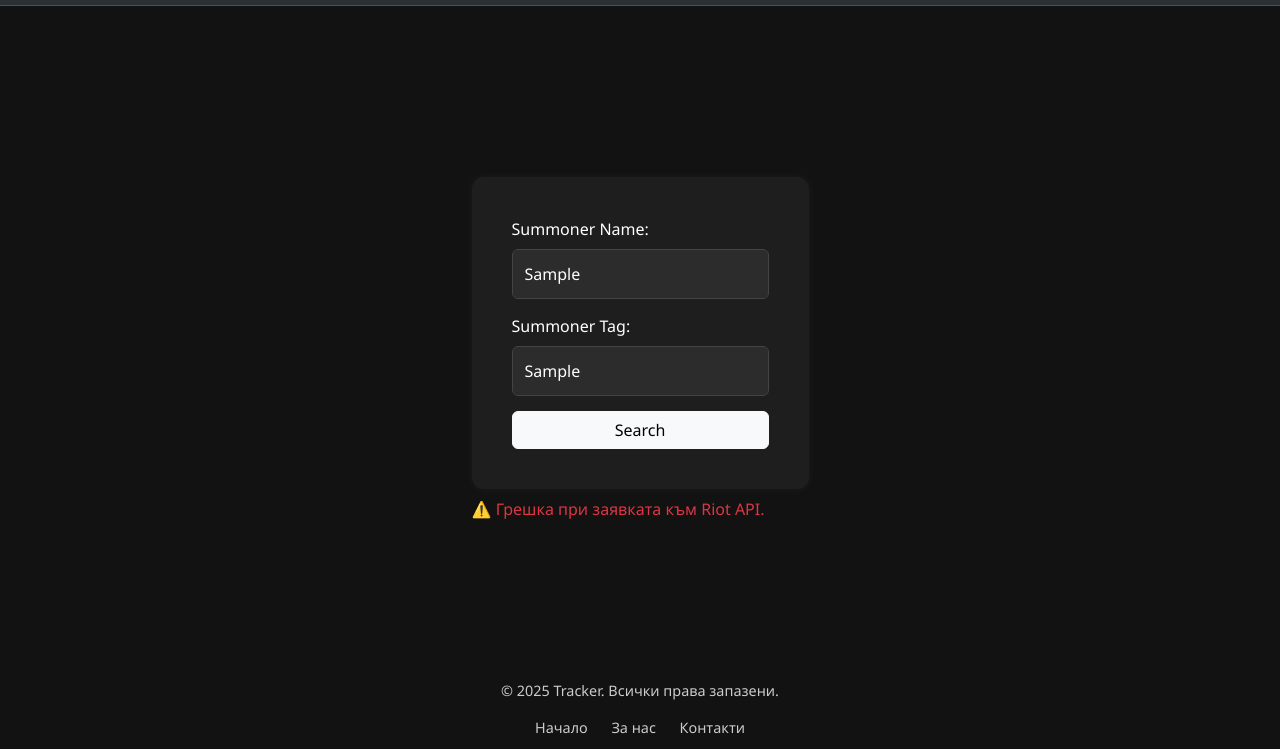
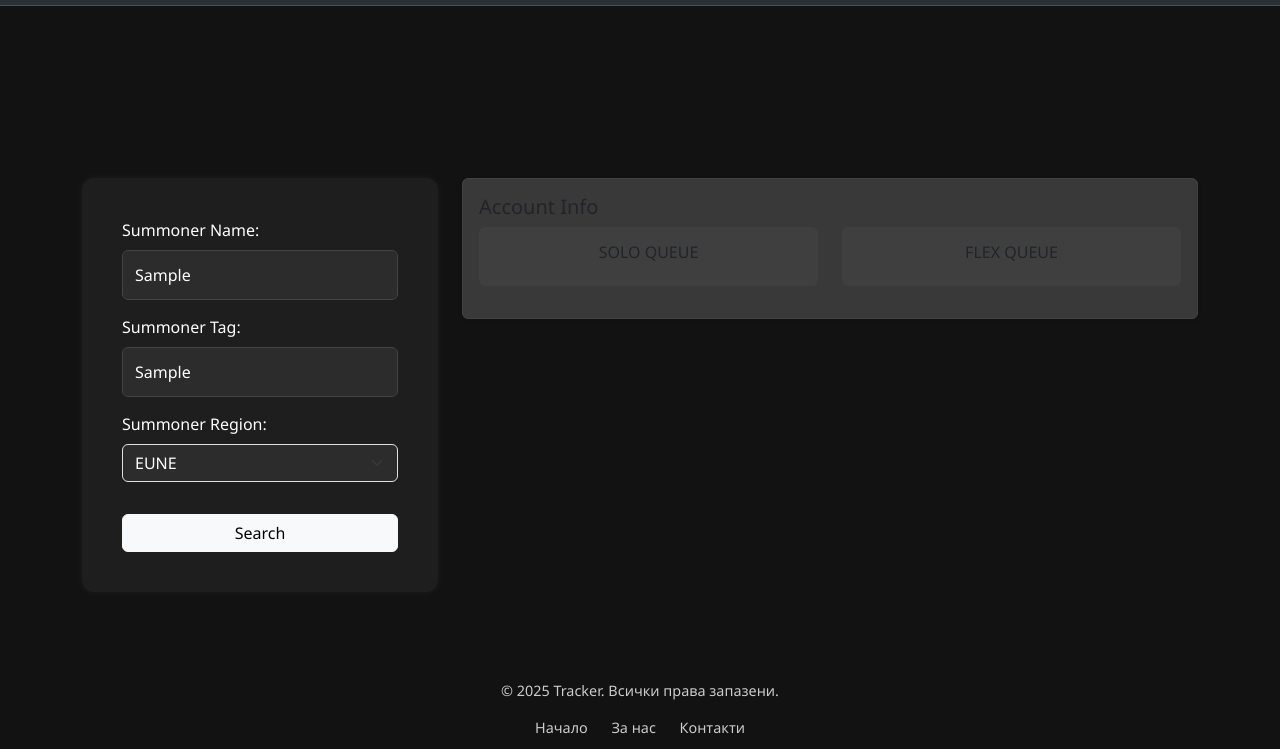
Before and after one commit to Beeemer/FinalProject, a plain HTML site: page SearchPlayer.html in a window 1280 px wide. Both pictures are taken after typing "Sample", "Sample" into the empty fields and a click on the button "Search". Shown: the part 51-800 px from the top of the page. Drawn offline with nearby package versions, Linux system fonts and the light colour scheme; no server answers.

Commit message:
search summ

```diff
--- a/SearchPlayer.html
+++ b/SearchPlayer.html
@@ -2,6 +2,7 @@
 <html lang="en">
 <head>
     <meta charset="UTF-8">
+    <meta name="viewport" content="width=device-width, initial-scale=1.0">
     <title>Search</title>
     <link href="    https://cdn.jsdelivr.net/npm/bootstrap@5.3.6/dist/css/bootstrap.min.css" rel="stylesheet" integrity="sha384-4Q6Gf2aSP4eDXB8Miphtr37CMZZQ5oXLH2yaXMJ2w8e2ZtHTl7GptT4jmndRuHDT" crossorigin="anonymous">
     <link rel="stylesheet" href="style.css">
@@ -31,8 +32,9 @@
         </div>
     </nav>
 
-    <div class="row justify-content-center">
-        <div class="col-lg">
+    <div class="container mt-5 pt-5">
+        <div class="row justify-content-center" id="formRow">
+            <div class="col-12 col-lg-4 mb-4" id="formDiv">
                 <form id="summonerForm">
                     <div class="md-3">
                         <label for="summonerName" class="form-label">Summoner Name:</label>
@@ -42,10 +44,19 @@
                         <label for="summonerTag" class="form-label">Summoner Tag:</label>
                         <input type="text" class="form-control" id="summonerTag" name="summonerTag" placeholder="#XXXX" required maxlength="5" autocomplete="off">
                     </div>
+                    <div class="md-3">
+                        <label for="region" class="form-label">Summoner Region:</label>
+                        <select class="form-select" id="region" name="region" required>
+                            <option value="eun1">EUNE</option>
+                            <option value="euw1">EUW</option>
+                            <option value="na1">NA</option>
+                        </select>
+                    </div>
                     <button type="submit" class="btn btn-light w-100">Search</button>
                 </form>
 
                 <div id="errorBox" class="text-danger mt-2"></div>
+            </div>
         </div>
     </div>
 
--- a/SearchSummoner.js
+++ b/SearchSummoner.js
@@ -1,5 +1,6 @@
 const form = document.getElementById("summonerForm");
 const errorBox = document.getElementById("errorBox");
+const formDiv = document.getElementById("formDiv");
 
 
 form.addEventListener("submit", async function (event) {
@@ -7,11 +8,14 @@ form.addEventListener("submit", async function (event) {
 
     const name = document.getElementById("summonerName").value.trim();
     const tag = document.getElementById("summonerTag").value.trim();
+    const region = document.getElementById("region");
+    const selectedRegion = region.value;
 
     const errors = [];
 
     if (!name) errors.push("Name is required");
     if (!tag) errors.push("Tag is required");
+    if (!region) errors.push("Region is required");
     if (name.length < 4) errors.push("Name is too short");
 
     if (errors.length > 0) {
@@ -22,16 +26,27 @@ form.addEventListener("submit", async function (event) {
     errorBox.innerHTML = "";
     sessionStorage.setItem("gameName", name);
     sessionStorage.setItem("gameTag", tag);
+    sessionStorage.setItem("gameRegion", selectedRegion);
 
-    await searchSummoner(name, tag);
+    setDisplay();
+
+    await searchSummoner(name, tag, selectedRegion);
 })
 
-async function searchSummoner(name, tag) {
+async function searchSummoner(name, tag, selectedRegion) {
     try {
-        const result = await fetch(`https://europe.api.riotgames.com/riot/account/v1/accounts/by-riot-id/${encodeURIComponent(name)}/${encodeURIComponent(tag)}?api_key=RGAPI-c9b4a69c-93ff-4591-87cc-dde44a585c44`);
-        const data = await result.json();
+        const resultPuiid = await fetch(`https://europe.api.riotgames.com/riot/account/v1/accounts/by-riot-id/${encodeURIComponent(name)}/${encodeURIComponent(tag)}?api_key=RGAPI-c9b4a69c-93ff-4591-87cc-dde44a585c44`);
+        const dataPuiid = await resultPuiid.json();
 
-        displaySummonerStats(data);
+        const puuid = dataPuiid.puuid;
+
+
+        const resultRank = await fetch(`https://${selectedRegion}.api.riotgames.com/lol/league/v4/entries/by-puuid/${puuid}?api_key=RGAPI-c9b4a69c-93ff-4591-87cc-dde44a585c44`)
+        const dataRank = await resultRank.json();
+
+        console.log(dataRank);
+
+        displaySummonerStats(dataRank);
     } catch (error) {
         console.error(error);
         errorBox.innerHTML = "⚠️ Грешка при заявката към Riot API.";
@@ -39,10 +54,80 @@ async function searchSummoner(name, tag) {
 }
 
 function displaySummonerStats(data) {
-    form.remove();
-    errorBox.remove();
+    //  тук ще показваме статовете на акаунта
+    // form.remove();
+    // errorBox.remove();
 
-    const newP = document.createElement("p");
-    newP.innerText = `Summoner ID: ${data.puuid || "Не е намерен"}`;
-    document.body.appendChild(newP);
+    // const newP = document.createElement("p");
+    // newP.innerText = `Summoner ID: ${data[0].queueType || "Не е намерен"}`;
+    // document.body.appendChild(newP);
 }
+
+function setDisplay() {
+    const errorBox = document.getElementById("errorBox");
+    if (errorBox) errorBox.remove();
+
+    if (document.getElementById("displayInfo")) return;
+
+    const formDiv = document.getElementById("formDiv");
+    formDiv.setAttribute("class", "col-12 col-lg-4 mb-4");
+    formDiv.style.minWidth = "300px";
+
+    // displayInfo с нормален grid, без flex
+    const displayInfo = document.createElement("div");
+    displayInfo.setAttribute("id", "displayInfo");
+    displayInfo.setAttribute("class", "col-lg-8");
+
+    // Вътрешна карта
+    const card = document.createElement("div");
+    card.setAttribute("class", "card shadow-sm");
+
+    const cardBody = document.createElement("div");
+    cardBody.setAttribute("class", "card-body");
+
+    const title = document.createElement("h5");
+    title.setAttribute("class", "card-title");
+    title.textContent = "Account Info";
+
+    // Ред за двете колони
+    const infoRow = document.createElement("div");
+    infoRow.setAttribute("class", "row");
+    infoRow.setAttribute("id", "infoRow");
+
+    // SOLO QUEUE
+    const soloCol = document.createElement("div");
+    soloCol.setAttribute("class", "col-md-6 mb-3");
+    soloCol.setAttribute("id", "soloQ");
+
+    const soloBox = document.createElement("div");
+    soloBox.setAttribute("class", "p-3 bg-secondary bg-opacity-10 rounded text-center");
+    const soloTitle = document.createElement("h6");
+    soloTitle.textContent = "SOLO QUEUE";
+    soloBox.appendChild(soloTitle);
+    soloCol.appendChild(soloBox);
+
+    // FLEX QUEUE
+    const flexCol = document.createElement("div");
+    flexCol.setAttribute("class", "col-md-6 mb-3");
+    flexCol.setAttribute("id", "flexQ");
+
+    const flexBox = document.createElement("div");
+    flexBox.setAttribute("class", "p-3 bg-secondary bg-opacity-10 rounded text-center");
+    const flexTitle = document.createElement("h6");
+    flexTitle.textContent = "FLEX QUEUE";
+    flexBox.appendChild(flexTitle);
+    flexCol.appendChild(flexBox);
+
+    // Добавяме колони в реда
+    infoRow.appendChild(soloCol);
+    infoRow.appendChild(flexCol);
+
+    // Сглобяваме всичко
+    cardBody.appendChild(title);
+    cardBody.appendChild(infoRow);
+    card.appendChild(cardBody);
+    displayInfo.appendChild(card);
+
+    // Добавяме в formRow
+    document.getElementById("formRow").appendChild(displayInfo);
+}
--- a/style.css
+++ b/style.css
@@ -47,6 +47,12 @@ input[type="email"]{
     border: 1px solid #444;
     color: #fff;
     border-radius: 6px;
+}
+
+#region{
+    background-color: #2c2c2c;
+    color: #fff;
+    margin-bottom: 4vh;
 }
 
 button {
```
Also changed, not shown: AboutUs.html (+1 -0 lines), Contacts.html (+2 -1 lines), HomePage.html (+1 -0 lines), MainPage.html (+1 -1 lines), index.html (+5 -1 lines), 1 other file. Lines whose indentation alone changed are shown as unchanged.
